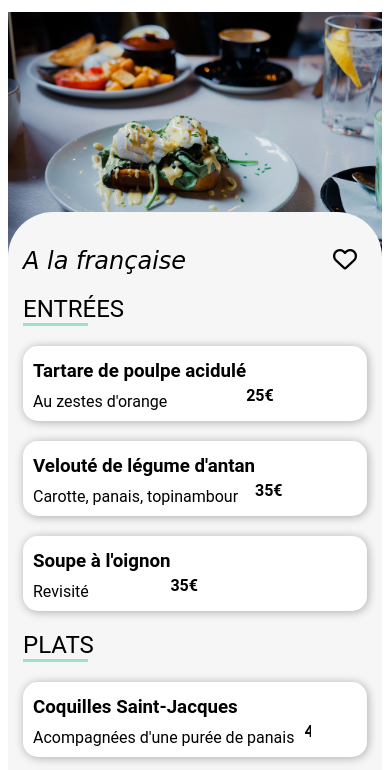
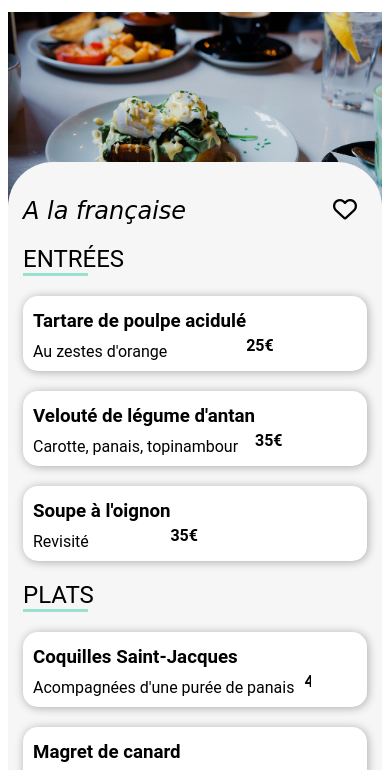
Before and after one commit to chrisnaf92i/ChristopherNafrere_3_12042020, a website: page french.html in a window 390 px wide. Shown: the part 53-823 px from the top of the page. Drawn offline with Linux system fonts and the light colour scheme; a web font is replaced by a local one.

Commit message:
correctif responsive carte resto

```diff
--- a/sass/Components/_CarteResto.scss
+++ b/sass/Components/_CarteResto.scss
@@ -8,12 +8,12 @@
 .background-resto
 {
     width:100%;
-    height:1500px;
+    height:1300px;
     background-position: center;
     background-size: cover;
     @media (max-width:425px)
     {
-        height:250px;
+        height:200px;
     }
 }
 
@@ -47,7 +47,7 @@
 
     width: 50%;
 
-    margin-top:-100%;
+    margin-top:-80%;
     margin-left:auto;
     margin-right:auto;
     .titre-catégorie
```
Also changed, not shown: public/css/style.css.
